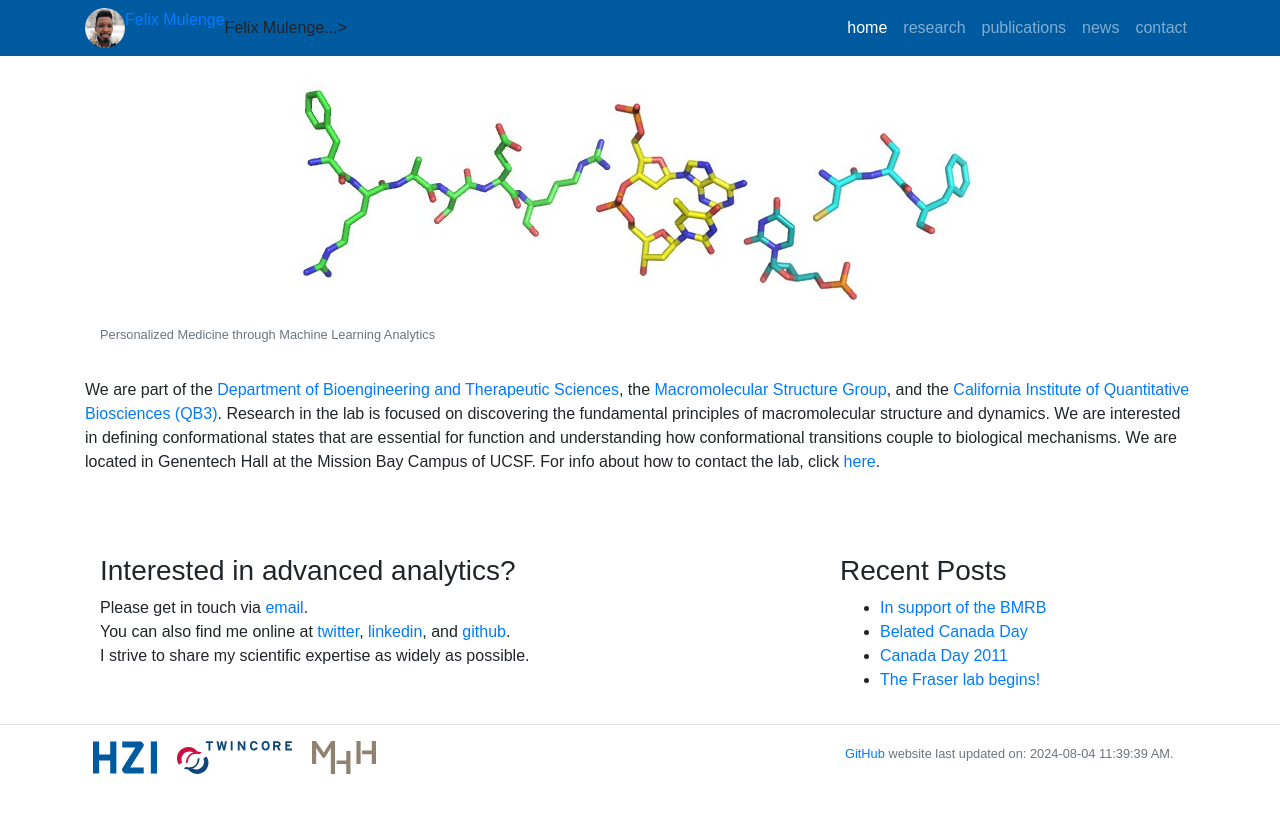
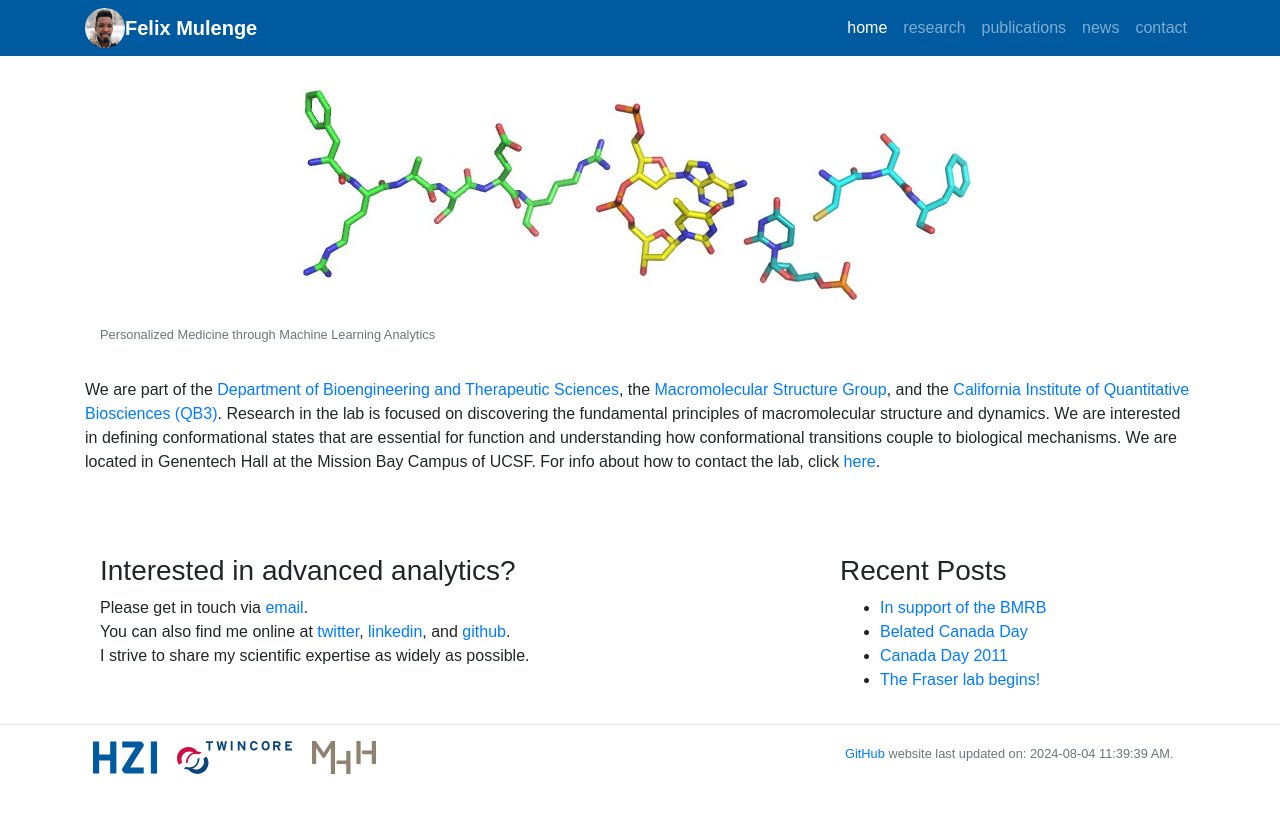
Before and after one commit to fmulenge/fmulenge.github.io, a Jekyll site: the page built from index.md, in a window 1280 px wide. Shown: the top 813 px of the page. Built offline with Jekyll 4.4.1, drawn with Linux system fonts in a browser that asks for light colours.

Commit message:
Update header.html

```diff
--- a/_includes/header.html
+++ b/_includes/header.html
@@ -25,9 +25,8 @@
     <nav class="navbar navbar-expand-lg navbar-dark" style="background-color: #005AA0">
       <div class="container">
         <a href="https://www.helmholtz-hzi.de/en/"><img class="avatar" src="/static/img/logo/host_logo.jpg" alt="">
-        Felix Mulenge
         </a>
-        <!...a class="navbar-brand" style="font-weight:bold" href="/">{{site.name}}</a>...>
+        <a class="navbar-brand" style="font-weight:bold" href="/">{{site.name}}</a>
         <button type="button" class="navbar-toggler" data-toggle="collapse" data-target="#navbarContent" aria-controls="navbarContent" aria-expanded="false" aria-label="Toggle navigation">
           <span class="navbar-toggler-icon"></span>
         </button>
```
